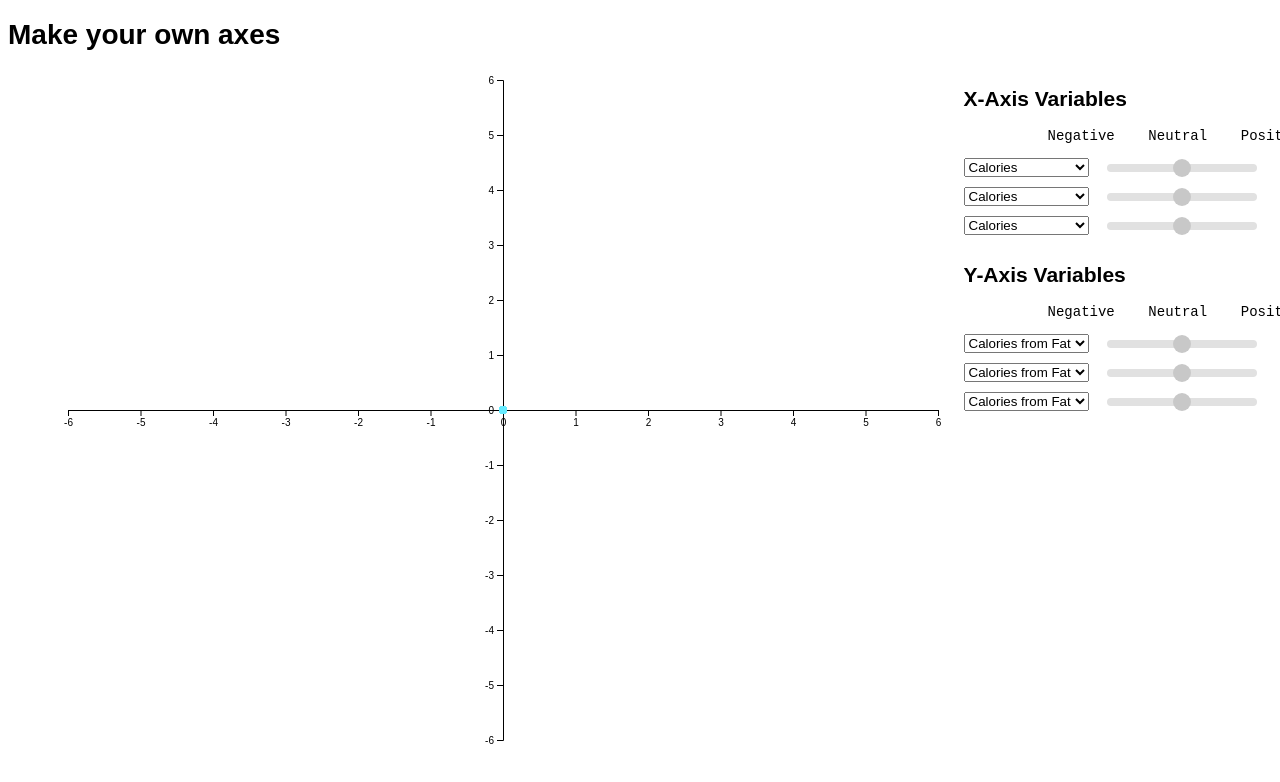
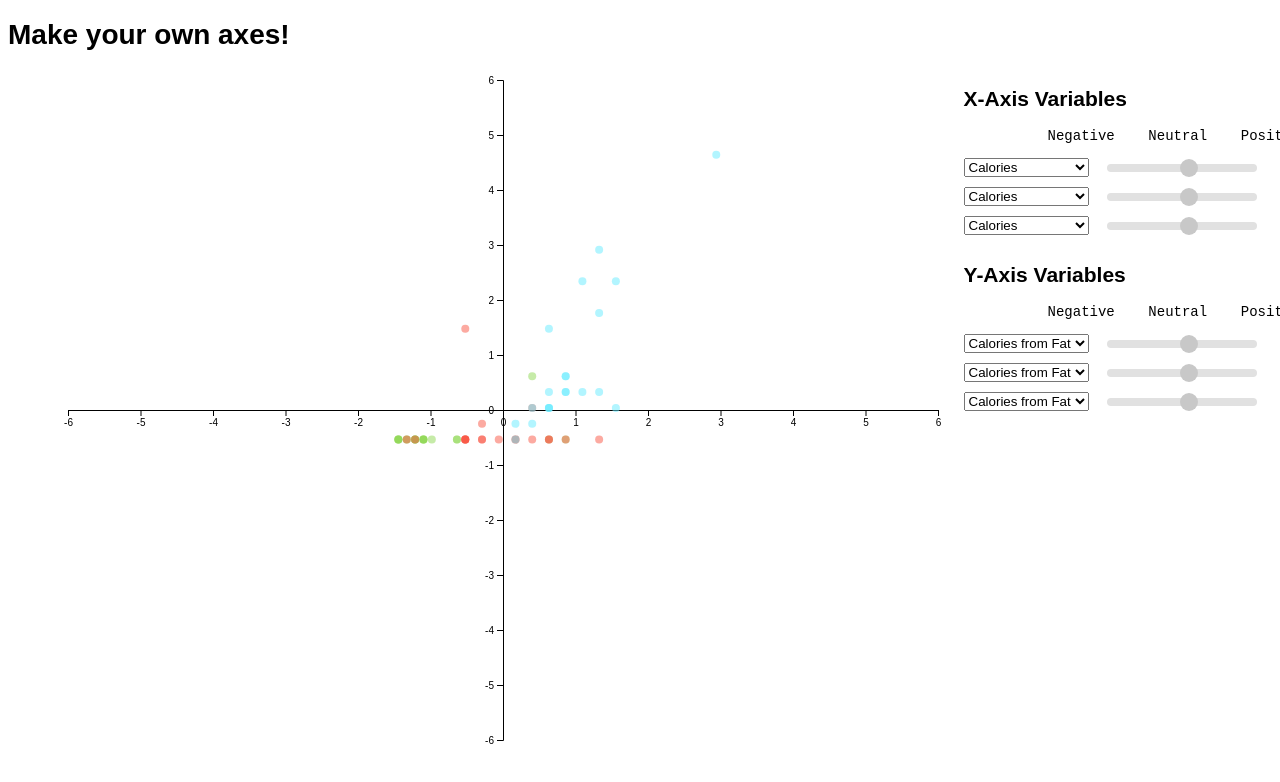
Before and after one commit to edc-science-C/pca, a website: page html/pca2.html in a window 1280 px wide. Drawn offline with nearby package versions, Linux system fonts and the light colour scheme.

Commit message:
default pca2 to showing a scatterplot

```diff
--- a/html/pca2.html
+++ b/html/pca2.html
@@ -7,7 +7,7 @@
     <title>PCA: Part 2</title>
   </head>
   <body>
-    <h1>Make your own axes</h1>
+    <h1>Make your own axes!</h1>
     <div class="container">
       <div id="scatterplot2" class="left-element"></div>
       <div id="sliders" class="right-element">
@@ -16,15 +16,15 @@
           <pre>          Negative    Neutral    Positive</pre>
           <div class="blocks">
             <select id="button_x1"></select>
-            <input id="slider_x1" type="range" class="slider" min="-10" max="10" value="0">
+            <input id="slider_x1" type="range" class="slider" min="-10" max="10" value="1">
           </div>
           <div class="blocks">
             <select id="button_x2"></select>
-            <input id="slider_x2" type="range" class="slider" min="-10" max="10" value="0">
+            <input id="slider_x2" type="range" class="slider" min="-10" max="10" value="1">
           </div>
           <div class="blocks">
             <select id="button_x3"></select>
-            <input id="slider_x3" type="range" class="slider" min="-10" max="10" value="0">
+            <input id="slider_x3" type="range" class="slider" min="-10" max="10" value="1">
           </div>
       </div>
         <h2>Y-Axis Variables</h2>
@@ -32,15 +32,15 @@
           <pre>          Negative    Neutral    Positive</pre>
           <div class="blocks">
             <select id="button_y1"></select>
-            <input id="slider_y1" type="range" class="slider" min="-10" max="10" value="0">
+            <input id="slider_y1" type="range" class="slider" min="-10" max="10" value="1">
           </div>
           <div class="blocks">
             <select id="button_y2"></select>
-            <input id="slider_y2" type="range" class="slider" min="-10" max="10" value="0">
+            <input id="slider_y2" type="range" class="slider" min="-10" max="10" value="1">
           </div>
           <div class="blocks">
             <select id="button_y3"></select>
-            <input id="slider_y3" type="range" class="slider" min="-10" max="10" value="0">
+            <input id="slider_y3" type="range" class="slider" min="-10" max="10" value="1">
           </div>
         </div>
       </div>
--- a/src/index.js
+++ b/src/index.js
@@ -168,7 +168,7 @@ d3.csv("../data/foods_clean.csv", function(data) {
   var x1_var,x2_var,x3_var,y1_var,y2_var,y3_var,x1_val,x2_val,x3_val,y1_val,y2_val,y3_val;
   x1_var = x2_var = x3_var = options[0];
   y1_var = y2_var = y3_var = options[1];
-  x1_val = x2_val = x3_val = y1_val = y2_val = y3_val = 0;
+  x1_val = x2_val = x3_val = y1_val = y2_val = y3_val = 1;
 
   initializeDropdown('button_x1',options,x1_var);
   initializeDropdown('button_x2',options,x2_var);
```
Also changed, not shown: dist/main.js.
